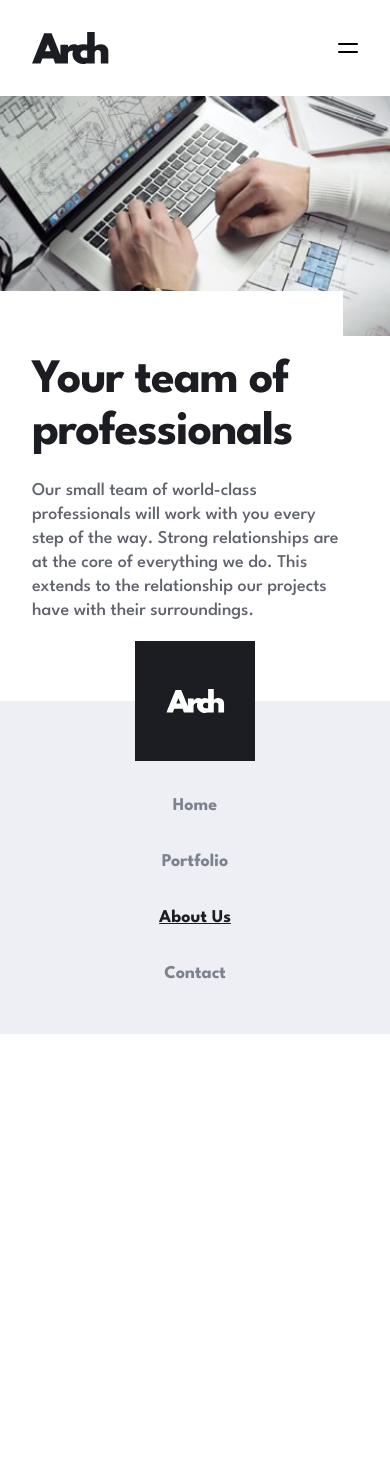
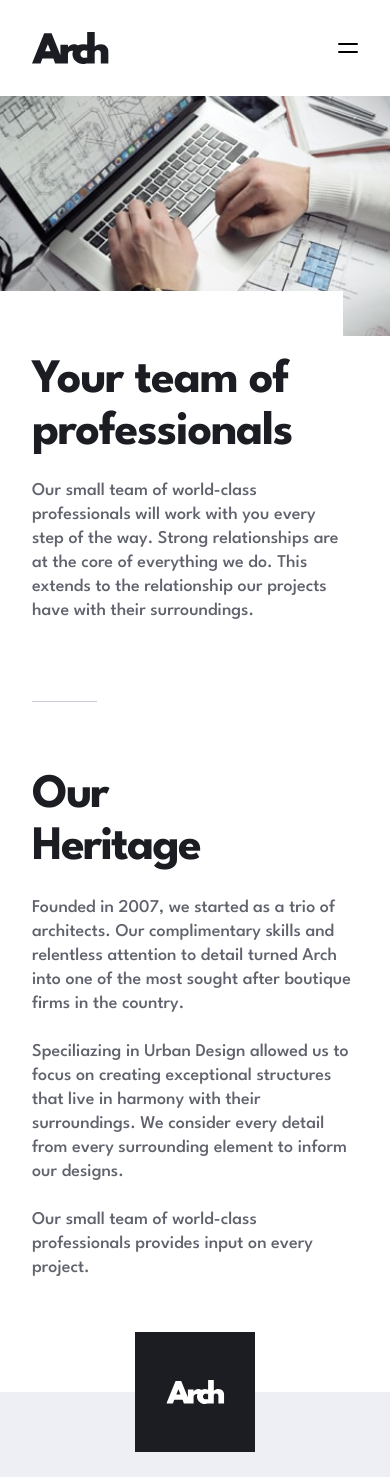
Before and after one commit to richieAiello/arch-studio-website, a React (Vite) app: page /about in a window 390 px wide. Shown: the top 1477 px of the page. Before the commit the page ends 1034 px from the top, so only its background shows below. Built offline with nearby package versions, Linux system fonts and the light colour scheme.

Commit message:
Styles and JSX for AboutContext.jsx on mobile.

```diff
--- a/src/components/about/AboutContext.jsx
+++ b/src/components/about/AboutContext.jsx
@@ -0,0 +1,30 @@
+const AboutContext = props => {
+  return (
+    <section className="container accent mb-28">
+      <h2
+        className="capitalize font-bold text-black-custom text-[3rem] leading-[3.25rem] -tracking-[1.71px]
+        mb-[1.375rem] max-w-[8ch]"
+      >
+        Our Heritage
+      </h2>
+      <p className="text-grey-dark-custom mb-6">
+        Founded in 2007, we started as a trio of architects. Our
+        complimentary skills and relentless attention to detail turned
+        Arch into one of the most sought after boutique firms in the
+        country.
+      </p>
+      <p className="text-grey-dark-custom mb-6">
+        Speciliazing in Urban Design allowed us to focus on creating
+        exceptional structures that live in harmony with their
+        surroundings. We consider every detail from every surrounding
+        element to inform our designs.
+      </p>
+      <p className="text-grey-dark-custom">
+        Our small team of world-class professionals provides input on
+        every project.
+      </p>
+    </section>
+  );
+};
+
+export default AboutContext;
--- a/src/components/shared/SharedHero.jsx
+++ b/src/components/shared/SharedHero.jsx
@@ -3,7 +3,7 @@ import '../../styles/shared.css';
 const SharedHero = props => {
   return (
     <section className="container--small relative h-[240px] w-full mb-[365px]">
-      <div className="absolute bg-white max-w-[343px] h-max left-0 top-[195px] pl-8 pr-4 pt-16 sm:pr-0">
+      <div className="accent-hero absolute bg-white max-w-[343px] h-max left-0 top-[195px] pl-8 pr-4 pt-16 sm:pr-0">
         <h1 className="text-black-custom font-bold text-[3rem] leading-[3.25rem] -tracking-[1.2px] mb-5">
           {props.heading}
         </h1>
--- a/src/routes/About.jsx
+++ b/src/routes/About.jsx
@@ -1,4 +1,5 @@
 import SharedHero from '../components/shared/SharedHero';
+import AboutContext from '../components/about/AboutContext';
 
 const About = props => {
   return (
@@ -11,6 +12,7 @@ const About = props => {
         flavor="About"
         mod="about"
       />
+      <AboutContext />
     </main>
   );
 };
--- a/src/styles/shared.css
+++ b/src/styles/shared.css
@@ -1,5 +1,14 @@
+.accent::before {
+  content: '';
+  display: block;
+  width: 65px;
+  height: 1px;
+  background-color: #c8ccd8;
+  margin-bottom: 4.25rem;
+}
+
 @media (min-width: 768px) {
-  .accent::before {
+  .accent-hero::before {
     content: '';
     display: block;
     width: 65px;
```
